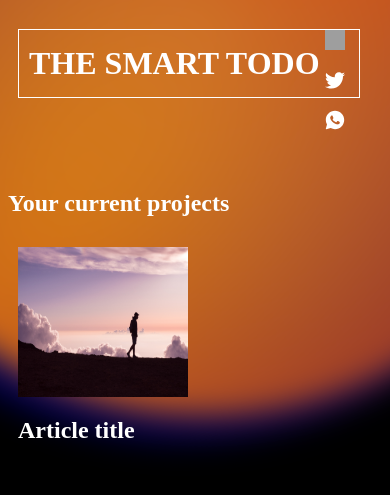
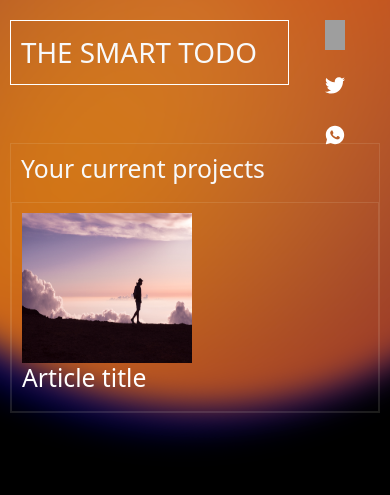
Before and after one commit to oreoyona/smart-todo, a Flask app: page / in a window 390 px wide; the page is wider, and only the part inside the window is pictured. Shown: the top 495 px of that part. Run offline with Flask 2, Linux system fonts and the light colour scheme; grey boxes are pictures that could not be loaded.

Commit message:
Added Flask Form, Jinja and a new page for creating todos

```diff
--- a/config.py
+++ b/config.py
@@ -7,6 +7,6 @@ basedir = os.path.abspath(os.path.dirname(__file__))
 
 DEBUG=True
 
-SQLALCHEMY_DATABASE_URI='postgresql://postgres:1234@localhost:5432'
+SQLALCHEMY_DATABASE_URI='postgresql://yxvwznvt:L20buLJs730v865TPQE7LZKEK3_l_YoM@surus.db.elephantsql.com/yxvwznvt'
 
 SQLALCHEMY_TRACK_MODIFICATIONS = False
--- a/server.py
+++ b/server.py
@@ -1,7 +1,9 @@
 from flask_sqlalchemy import SQLAlchemy
-from flask import Flask, render_template, url_for, request, redirect
+from flask import Flask, render_template, url_for, request, redirect, flash
 from flask_migrate import Migrate
-from models.student import Student, db
+from models.todo import Todo, db
+from forms.new_todo import New_todo
+
 import config
 
 def create_app(env):
@@ -13,8 +15,6 @@ def create_app(env):
 
 server = create_app(config)
 server.app_context().push()
-db.create_all()
-
 
 migrate = Migrate(server, db)
 
@@ -22,36 +22,31 @@ migrate = Migrate(server, db)
 
 @server.route('/')
 def index():
-   return render_template('home.html', liste=[])
-
-myData = []
-liste = []
-myPsql = Student.query.all()
-@server.route('/lists')
-def show_all():
-    return render_template('index.html', listItem=myPsql)
+   return render_template('home.html', title='s/todo')
 
 
 
-@server.route('/add', methods=['GET', 'POST'])
-def add_stud():
+@server.route('/todo', methods=['GET', 'POST'])
+def new_todo():
+    form = New_todo()
+    if request.method == 'POST':
 
-    if request.method == 'POST':
-        name = request.form['name']
-        post_name = request.form['post_name']
-        graduating = request.form.get('graduating')
-        newUser = Student(id= id, name=name, post_name=post_name, graduating=graduating)
-        db.session.add(newUser)
+        form = New_todo(request.form)
+        todo = Todo(
+            title=form.data['title'],
+            description=form.data['description'],
+            project=form.data['project']
+        )
+        db.session.add(todo)
         db.session.commit()
-        myData.append({'name': name, 'post_name': post_name})
+        db.session.close()
+        flash("The new Todo was added")
 
 
+    elif request.method == 'GET':
+        return render_template("forms/new_todo.html", form=New_todo(), title='add todo')
 
-        return redirect(url_for('show_all'))
-
-    else:
-
-        return render_template('forms.html', liste=liste)
+    return render_template("home.html")
 
 
 
--- a/static/css/home.css
+++ b/static/css/home.css
@@ -9,19 +9,22 @@ Mobile and Tablets
     justify-content: stretch !important;
     height: auto !important;
     align-items: start !important;
-    margin: 0 !important;
-    padding: 0 !important;
+    margin: 50px;
+    padding: 10px 0 !important;
   }
   .title {
     padding: 0 10px !important;
     margin: 0 !important;
   }
+  .main-title {
+    padding: 10px !important;
+  }
   .header-icons-div {
     position: absolute;
-    top: 30px;
     right: 0;
     display: flex !important;
     flex-direction: column;
+    z-index: 4;
   }
   .header-icons-div a {
     display: flex;
@@ -29,12 +32,17 @@ Mobile and Tablets
     align-items: flex-end;
     margin-bottom: 20px;
   }
-  .home-body:not(.home-bubble) > * {
+  main {
+    margin: 30px 10px !important;
+    border: 1px solid rgba(245, 245, 220, 0.116) !important;
     padding: 0 !important;
   }
+  .list-all-todos {
+    border: 1px solid rgba(245, 245, 220, 0.116) !important;
+  }
 }
-body {
-  background-color: black;
+.home-body {
+  background-color: black !important;
   display: flex;
   flex-direction: column;
   overflow-x: hidden;
@@ -42,8 +50,12 @@ body {
   transition: all 0.2s ease-in-out;
 }
 
-.home-body:not(.home-bubble) > * {
-  padding: 0 50px;
+.form-control {
+  max-width: 250px;
+}
+
+.save-btn {
+  max-width: 250px;
 }
 
 .home-bubble {
@@ -86,17 +98,17 @@ body {
   align-items: center;
   width: 100%;
   z-index: 2;
+  margin: 10px 0;
+  padding: 50px;
 }
 .home-hero .title {
   grid-column: 1;
-  padding: 0 10px;
 }
 
 h1 {
-  color: white;
   border: 1px solid white;
-  padding: 15px 10px;
-  width: 10em;
+  padding: 15px 10px !important;
+  width: 10em !important;
   user-select: none;
 }
 
@@ -114,22 +126,25 @@ h1 {
 }
 
 .header-icon {
-  height: 20px;
-  width: 20px;
+  height: 30px;
+  width: 30px;
   padding: 0 5px;
   text-decoration: none;
   color: transparent;
 }
 
 main {
-  margin-top: 50px;
   z-index: 3;
   display: flex;
   flex-direction: column;
+  border: 1px solid rgba(245, 245, 220, 0.116);
+  margin: 0 50px;
+  padding: 50px;
 }
 
 .list-all-todos {
   display: flex;
+  border: 1px solid rgba(245, 245, 220, 0.116);
 }
 
 article {
--- a/static/css/home.scss
+++ b/static/css/home.scss
@@ -1,8 +1,12 @@
 $margin: 40px;
 $m-1: 50px;
+$m-3: 30px;
 $m-5: 10px;
 $p-1: 50px;
 $p-5: 10px;
+
+$btn-1: 250px;
+$border-color: rgba(245, 245, 220, 0.116);
 
 
 /*
@@ -18,42 +22,49 @@ Mobile and Tablets
         justify-content: stretch !important;
         height: auto !important;
         align-items: start !important;
-        margin: 0 !important;
-        padding: 0 !important;
+        margin: $m-1;
+        padding: $p-5 0 !important;
     }
 
     .title {
-        padding: 0 10px !important;
+        padding: 0 $p-5 !important;
         margin: 0 !important;
+    }
+    .main-title{
+        padding: $p-5 !important;
     }
 
     .header-icons-div {
         position: absolute;
-        top: 30px;
         right: 0;
         display: flex !important;
         flex-direction: column;
-
+        z-index: 4;
 
         a {
             display: flex;
             justify-content: center;
             align-items: flex-end;
             margin-bottom: 20px;
+
         }
 
     }
-
-    .home-body:not(.home-bubble)>* {
+    main{
+        margin: $m-3 $m-5 !important;
+        border: 1px solid $border-color !important;
         padding: 0 !important;
+    }
+    .list-all-todos{
+        border: 1px solid $border-color !important;
     }
 
 
 
 }
 
-body {
-    background-color: black;
+.home-body {
+    background-color: black !important;
     display: flex;
     flex-direction: column;
     overflow-x: hidden;
@@ -61,9 +72,16 @@ body {
     transition: all .2s ease-in-out;
 }
 
-.home-body:not(.home-bubble)>* {
-    padding: 0 $p-1;
+
+
+.form-control{
+    max-width: 250px;
 }
+.save-btn{
+    max-width: $btn-1;
+}
+
+
 
 .home-bubble {
     display: flex;
@@ -114,21 +132,19 @@ body {
     align-items: center;
     width: 100%;
     z-index: 2;
-
-
+    margin: $m-5 0;
+    padding: $p-1;
 
     .title {
         grid-column: 1;
-        padding: 0 $p-5;
     }
 }
 
 
 h1 {
-    color: white;
     border: 1px solid white;
-    padding: 15px 10px;
-    width: 10em;
+    padding: 15px 10px !important;
+    width: 10em !important;
     user-select: none;
 }
 
@@ -148,22 +164,26 @@ h1 {
 }
 
 .header-icon {
-    height: 20px;
-    width: 20px;
+    height: 30px;
+    width: 30px;
     padding: 0 5px;
     text-decoration: none;
     color: transparent;
 }
 
 main {
-    margin-top: 50px;
     z-index: 3;
     display: flex;
     flex-direction: column;
+    border: 1px solid $border-color;
+    margin: 0 $m-1;
+    padding: $p-1;
+
 }
 
 .list-all-todos {
     display: flex;
+    border: 1px solid $border-color;
 }
 
 article {
@@ -193,34 +213,6 @@ article {
     justify-self: center;
     color: white;
 }
-
-
-
-
-
-
-
-
-
-
-
-
-
-
-
-
-
-
-
-
-
-
-
-
-
-
-
-
 
 /* //animations */
 
--- /dev/null
+++ b/templates/header.html
@@ -0,0 +1,21 @@
+<section class="home-bubble">
+</section>
+
+<header class="home-hero">
+    <span class="title">
+        <h1 class="text-light">THE SMART TODO</h1>
+    </span>
+
+    <span class="header-icons-div">
+        <a href="#">
+            <img class="header-icon" src="../static/images/icons8-facebook.svg" alt="facebook share icon">
+        </a>
+        <a href="#" class="header-icon">
+            <img class="header-icon" src="../static/images/icons8-twitter.svg" alt="twitter share icon">
+        </a>
+        <a href="#">
+            <img class="header-icon" src="../static//images/icons8-whatsapp.svg" alt="Whatsapp icon share">
+        </a>
+    </span>
+    <span class="header-icons-div-mobile" style="display: none;"></span>
+</header>
--- a/templates/home.html
+++ b/templates/home.html
@@ -1,39 +1,9 @@
-<!DOCTYPE html>
-<html lang="en">
-
-<head>
-    <meta charset="UTF-8">
-    <meta http-equiv="X-UA-Compatible" content="IE=edge">
-    <meta name="viewport" content="width=device-width, initial-scale=1.0">
-    <link rel="stylesheet" href="../static/css/home.css">
-    <title>s/todos|Home</title>
-</head>
-
-<body class="home-body">
-    <section class="home-bubble">
-    </section>
-
-    <header class="home-hero">
-        <span class="title">
-            <h1>THE SMART TODO</h1>
-        </span>
-
-        <span class="header-icons-div">
-            <a href="#">
-                <img class="header-icon" src="../static/images/icons8-facebook.svg" alt="facebook share icon">
-            </a>
-            <a href="#" class="header-icon">
-                <img class="header-icon" src="../static/images/icons8-twitter.svg" alt="twitter share icon">
-            </a>
-            <a href="#">
-                <img class="header-icon" src="../static//images/icons8-whatsapp.svg" alt="Whatsapp icon share">
-            </a>
-        </span>
-        <span class="header-icons-div-mobile" style="display: none;"></span>
-    </header>
+{% extends 'layout.html' %}
+{% block content %}
+<section class="home-body">
     <main>
         <section class="main-title">
-            <h2>Your current projects</h2>
+            <h2 class="text-light">Your current projects</h2>
         </section>
         <section class="list-all-todos">
             <article>
@@ -48,7 +18,5 @@
             </article>
         </section>
     </main>
-
-</body>
-
-</html>
+</section>
+{% endblock %}
--- /dev/null
+++ b/templates/layout.html
@@ -0,0 +1,18 @@
+<!doctype html>
+<html lang="en">
+
+  <head>
+    <title>{{title}}</title>
+    <meta charset="utf-8">
+    <meta name="description" content={{description}}>
+    <link rel="shortcut icon" href="/favicon.ico">
+    <link href="https://cdn.jsdelivr.net/npm/bootstrap@5.0.2/dist/css/bootstrap.min.css" rel="stylesheet" integrity="sha384-EVSTQN3/azprG1Anm3QDgpJLIm9Nao0Yz1ztcQTwFspd3yD65VohhpuuCOmLASjC" crossorigin="anonymous">
+    <link rel="stylesheet" href="../static/css/home.css">
+  </head>
+
+  <body class="home-body">
+    {% include 'header.html' %}
+    {% block content %}{% endblock %}
+  </body>
+
+</html>
```
Also changed, not shown: forms/new_todo.py (added, +18 -0 lines), migrations/versions/10fe15cd27d4_added_a_new_column.py (deleted, +0 -33 lines), migrations/versions/44b3da3e2b52_.py (deleted, +0 -49 lines), migrations/versions/9dba16946168_.py (deleted, +0 -42 lines), models/student.py (deleted, +0 -22 lines), models/todo.py (added, +31 -0 lines), templates/forms.html (deleted, +0 -47 lines), templates/forms/new_todo.html (added, +21 -0 lines), templates/index.html (deleted, +0 -104 lines), templates/results.html (deleted, +0 -15 lines), forms/__init__.py (added).
